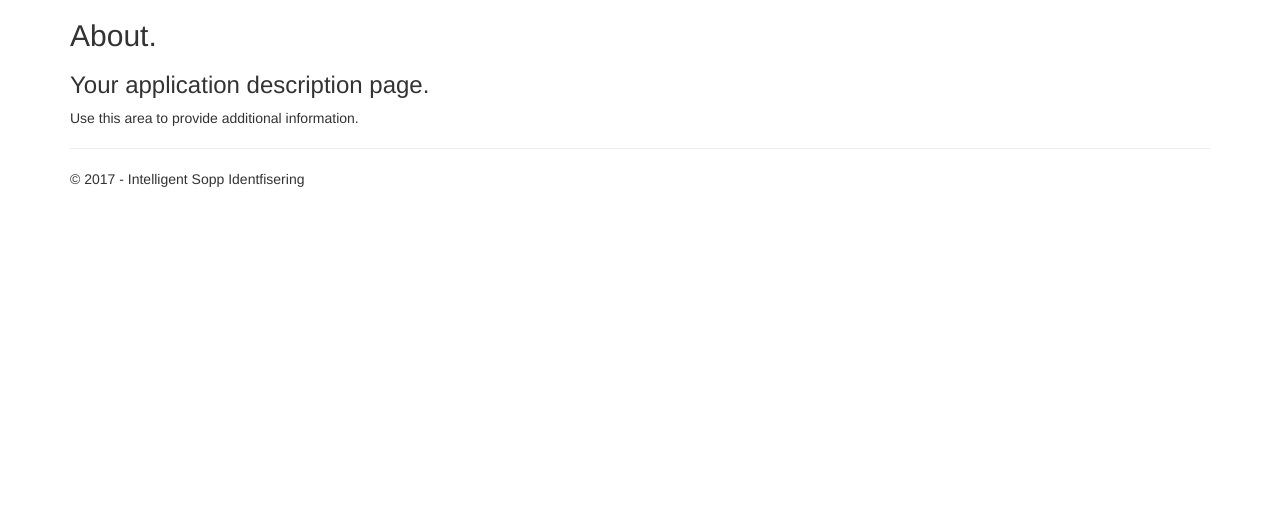
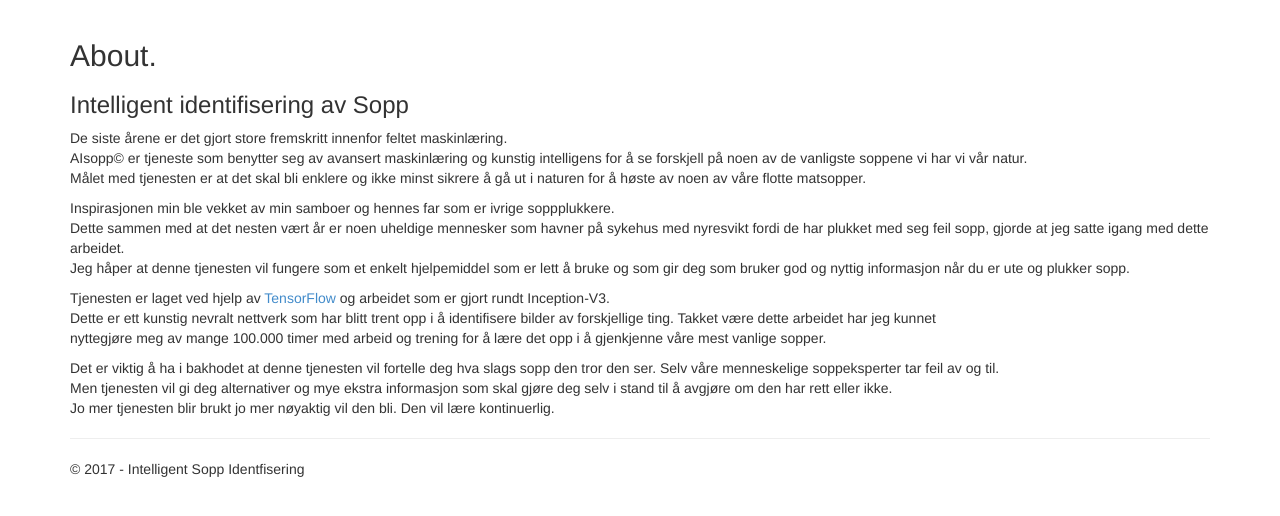
Before and after one commit to Grantern73/AiSopp, a Flask app: page /about in a window 1280 px wide. Shown: the part 51-567 px from the top of the page. Run offline with Flask 2, Linux system fonts and the light colour scheme; parts of the project's set-up code (start-up, migrations or seed data) failed here and were passed over; some libraries are stand-ins or nearby versions.

Commit message:
Fixed some informational text

```diff
--- a/AiSopp/AiSopp/AiSopp/templates/about.html
+++ b/AiSopp/AiSopp/AiSopp/templates/about.html
@@ -5,6 +5,25 @@
 <h2>{{ title }}.</h2>
 <h3>{{ message }}</h3>
 
-<p>Use this area to provide additional information.</p>
+<p>
+    De siste årene er det gjort store fremskritt innenfor feltet maskinlæring. <br />
+    AIsopp© er tjeneste som benytter seg av avansert maskinlæring og kunstig intelligens for å se forskjell på noen av de vanligste soppene vi har vi vår natur.<br />
+    Målet med tjenesten er at det skal bli enklere og ikke minst sikrere å gå ut i naturen for å høste av noen av våre flotte matsopper.
+</p>
+<p>
+    Inspirasjonen min ble vekket av min samboer og hennes far som er ivrige soppplukkere.<br />
+    Dette sammen med at det nesten vært år er noen uheldige mennesker som havner på sykehus med nyresvikt fordi de har plukket med seg feil sopp, gjorde at jeg satte igang med dette arbeidet.<br />
+    Jeg håper at denne tjenesten vil fungere som et enkelt hjelpemiddel som er lett å bruke og som gir deg som bruker god og nyttig informasjon når du er ute og plukker sopp.
+</p>
+<p>
+    Tjenesten er laget ved hjelp av <a href="https://www.tensorflow.org/">TensorFlow</a> og arbeidet som er gjort rundt Inception-V3.<br />
+    Dette er ett kunstig nevralt nettverk som har blitt trent opp i å identifisere bilder av forskjellige ting. Takket være dette arbeidet har jeg kunnet <br />
+    nyttegjøre meg av mange 100.000 timer med arbeid og trening for å lære det opp i å gjenkjenne våre mest vanlige sopper.
+</p>
+<p>
+    Det er viktig å ha i bakhodet at denne tjenesten vil fortelle deg hva slags sopp den tror den ser. Selv våre menneskelige soppeksperter tar feil av og til.<br />
+    Men tjenesten vil gi deg alternativer og mye ekstra informasjon som skal gjøre deg selv i stand til å avgjøre om den har rett eller ikke.<br />
+    Jo mer tjenesten blir brukt jo mer nøyaktig vil den bli. Den vil lære kontinuerlig.
+</p>
 
 {% endblock %}
--- a/AiSopp/AiSopp/AiSopp/views.py
+++ b/AiSopp/AiSopp/AiSopp/views.py
@@ -41,7 +41,7 @@ def about():
         'about.html',
         title='About',
         year=datetime.now().year,
-        message='Your application description page.'
+        message='Intelligent identifisering av Sopp'
     )
 
 @app.route('/upload', methods=['POST', 'GET'])
```
Also changed, not shown: AiSopp/AiSopp/AiSopp/templates/index.html (+17 -11 lines), 1 other file.
